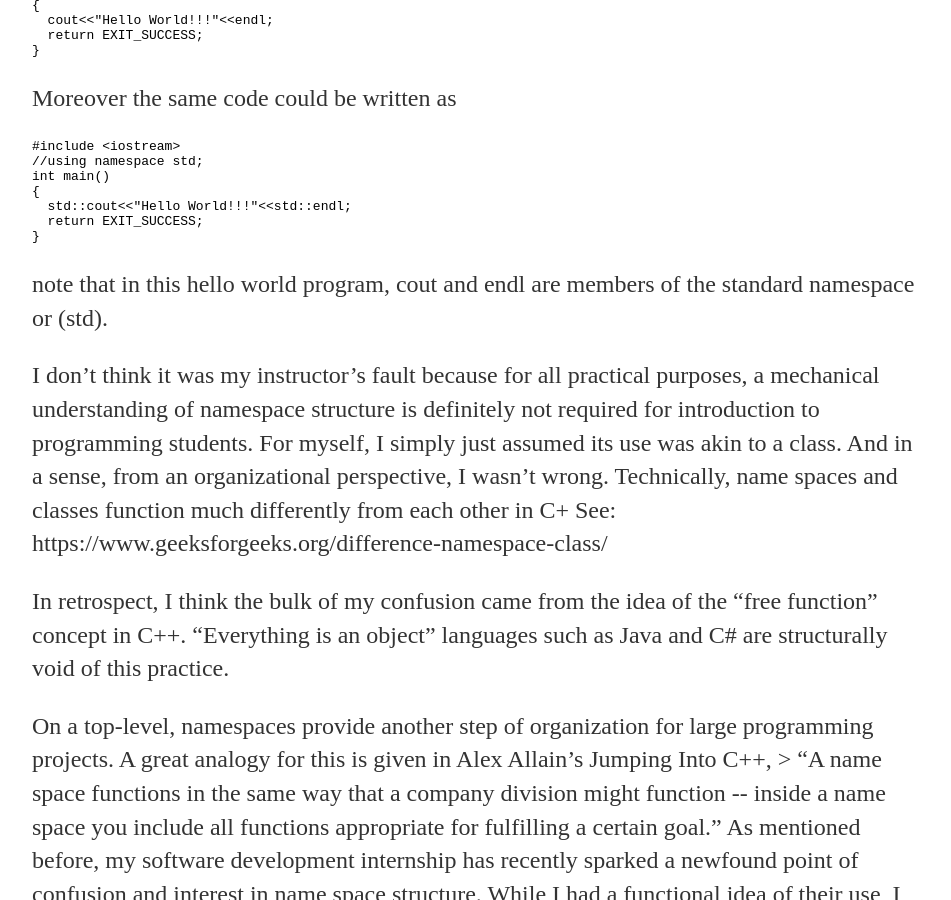
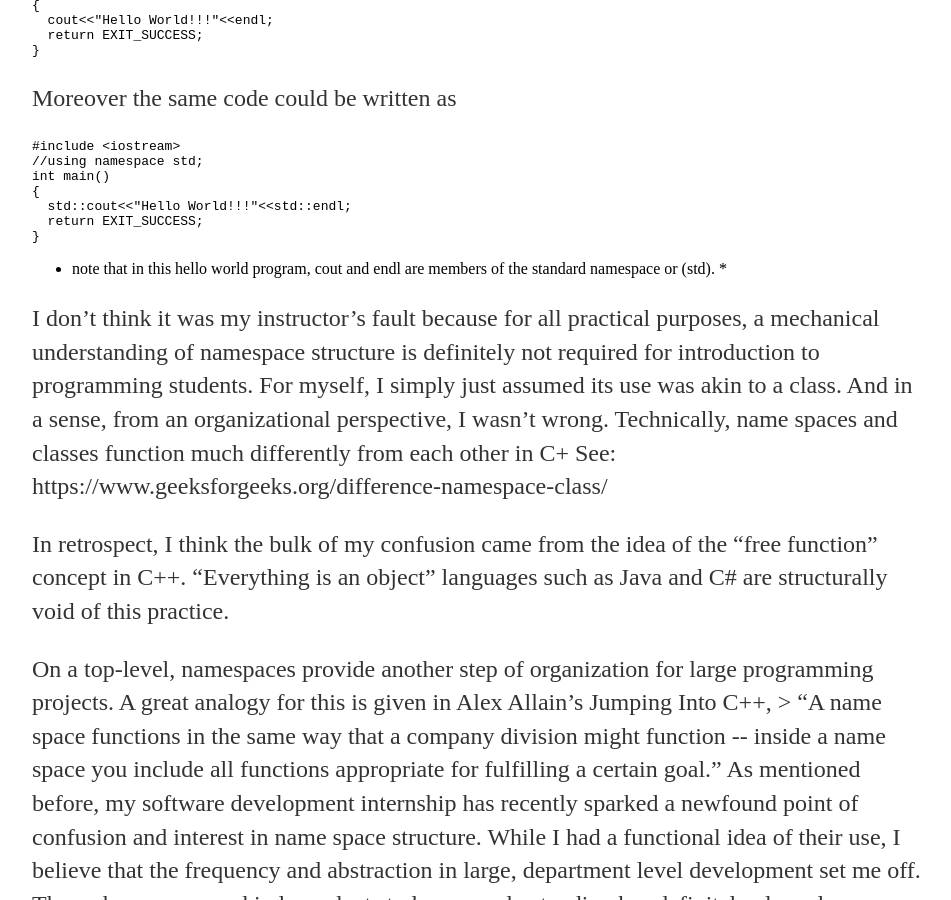
Before and after one commit to ghubb00/ghubb001.github.io, a Jekyll site: the page built from _posts/2019-10-10-On Namespaces.md, in a window 1280 px wide and 900 px high, scrolled down 881 px. Shown: the whole window, without its empty margins (160-1111 px from the left). Built offline with Jekyll 4.4.1, drawn with Linux system fonts in a browser that asks for light colours; our own code applies the rules of GitHub Pages for plain Markdown files.

````diff
--- a/_posts/2019-10-10-On Namespaces.md
+++ b/_posts/2019-10-10-On Namespaces.md
@@ -31,7 +31,7 @@ int main()
   return EXIT_SUCCESS;
 }
 ```
-note that in this hello world program, cout and endl are members of the standard namespace or (std).
+* note that in this hello world program, cout and endl are members of the standard namespace or (std). *
 
 <p>
 I don’t think it was my instructor’s fault because for all practical purposes, a mechanical understanding of namespace structure is definitely not required for introduction to programming students.  For myself, I simply just assumed its use was akin to a class.  And in a sense, from an organizational perspective, I wasn’t wrong.  Technically, name spaces and classes function much differently from each other in C+
````
